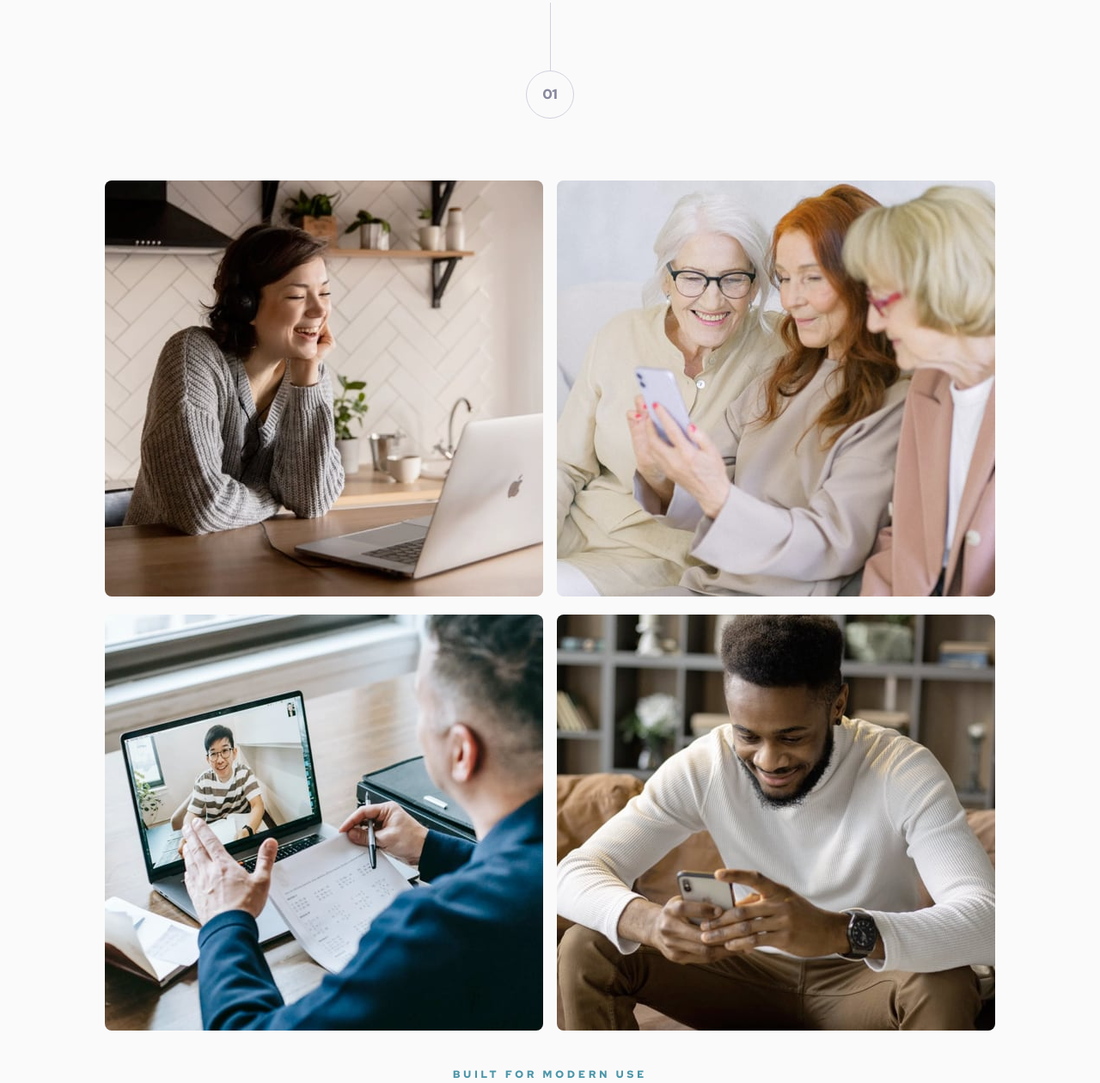
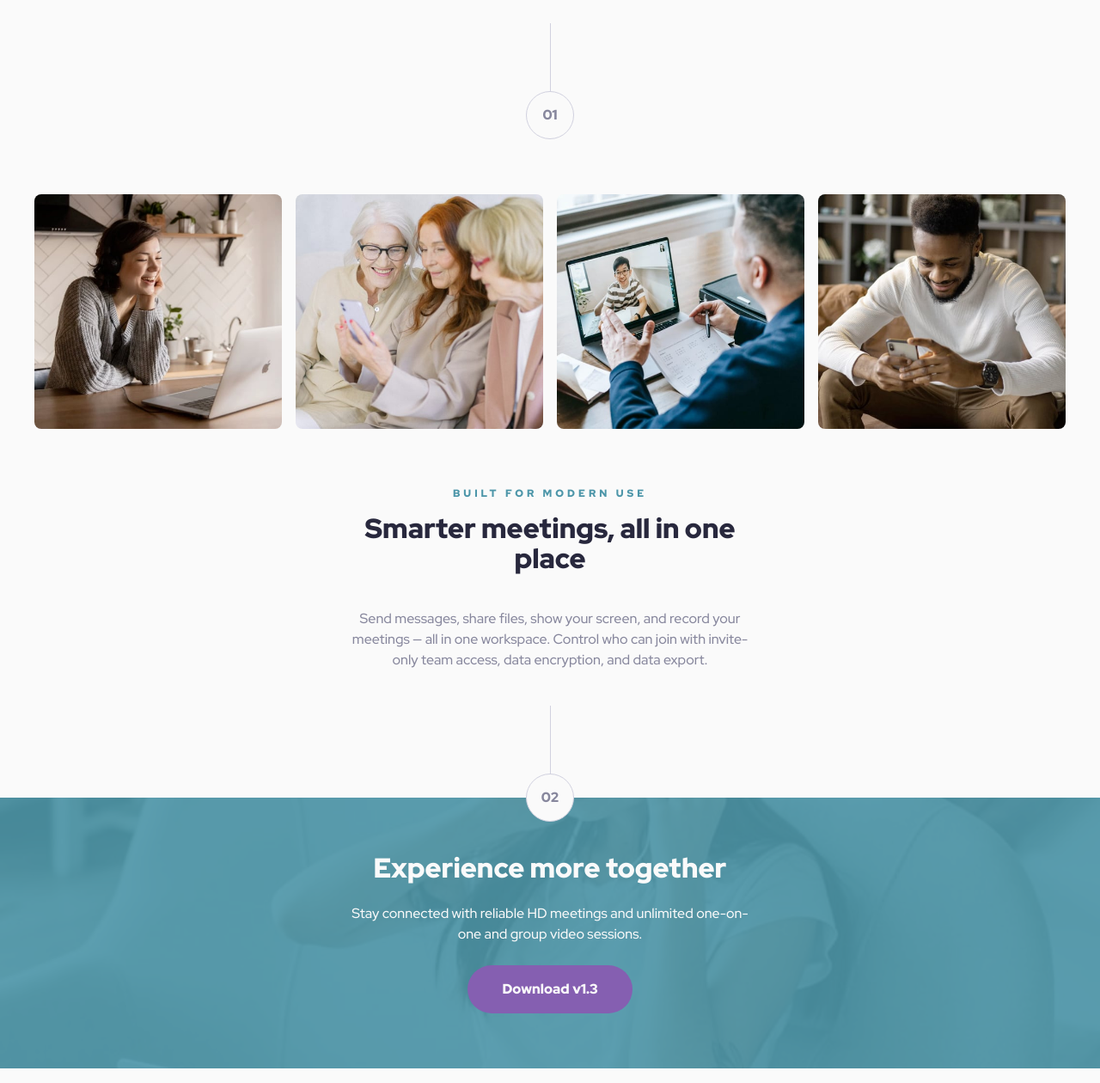
Before and after one commit to thelonglqd/fm_responsive_4, a website: page index.html in a window 1280 px wide. Shown: the part 816-2076 px from the top of the page at 86% size. Drawn offline with Linux system fonts and the light colour scheme.

Commit message:
adjust ui for tablet

```diff
--- a/styles.scss
+++ b/styles.scss
@@ -66,7 +66,7 @@
   /* Responsive: Chỉ ghi đè những thứ THAY ĐỔI */
   @media (min-width: 768px) {
     // Tablet preset 1
-    --p1-size: var(--fs-700);
+    --p1-size: var(--fs-600);
   }
 
   @media (min-width: 1280px) {
@@ -95,6 +95,7 @@ body {
   & > .full-bleed {
     justify-self: center;
     grid-column: full;
+    overflow-x: hidden;
   }
 }
 
@@ -167,6 +168,7 @@ body {
 
 .heading {
   .heading__information {
+    max-width: 30rem;
     margin-block-start: map-get($spaces, spacing-700);
   }
 
@@ -210,19 +212,15 @@ body {
   border: 1px solid $clr-slate-300;
   border-radius: 50%;
   background-color: $clr-white;
+  margin-block-start: map-get($spaces, spacing-1500);
 
   p {
     @extend .text-preset-5;
     color: $clr-slate-600;
   }
 
-  &--1 {
-    margin: map-get($spaces, spacing-1500) 0
-      map-get($spaces, spacing-900) 0;
-  }
-
   &--2 {
-    margin-block-start: map-get($spaces, spacing-1500);
+    margin-bottom: - map-get($spaces, spacing-350);
   }
 }
 
@@ -239,6 +237,10 @@ body {
   display: grid;
   grid-template-columns: repeat(2, 1fr);
   gap: map-get($spaces, spacing-200);
+  margin-block: map-get($spaces, spacing-800);
+  @media (min-width: 768px) {
+    grid-template-columns: repeat(4, 1fr);
+  }
 
   .image {
     border-radius: map-get($spaces, spacing-100);
@@ -252,7 +254,8 @@ body {
 }
 
 .feature__description {
-  margin-block: map-get($spaces, spacing-500);
+  max-width: 30rem;
+  // margin-block: map-get($spaces, spacing-500);
 
   .feature__subtitle {
     @extend .text-preset-3;
@@ -277,18 +280,27 @@ body {
 }
 
 .footer {
-  margin-top: - map-get($spaces, spacing-350);
+  width: 100%;
+  // margin-top: - map-get($spaces, spacing-350);
   padding: map-get($spaces, spacing-800)
     map-get($spaces, spacing-400);
   position: relative;
   color: $clr-white;
   background-image: url('assets/mobile/image-footer.jpg');
   background-size: cover;
+  background-position: center;
   background-repeat: no-repeat;
 
   display: flex;
   flex-direction: column;
+  align-items: center;
   gap: map-get($spaces, spacing-300);
+
+  @media (min-width: 768px) {
+    background-image: url('assets/tablet/image-footer.jpg');
+    // background-size: cover;
+    // background-repeat: no-repeat;
+  }
 
   &::before {
     position: absolute;
@@ -310,7 +322,7 @@ body {
   }
 
   .footer__description {
-    // margin-block: map-get($spaces, spacing-300);
+    max-width: 30rem;
     position: relative;
     z-index: 2;
     @extend .text-preset-4;
@@ -323,5 +335,6 @@ body {
 
     display: flex;
     justify-content: center;
+    // margin-bottom: 200px;
   }
 }
```
Also changed, not shown: styles.css, 1 other file.
